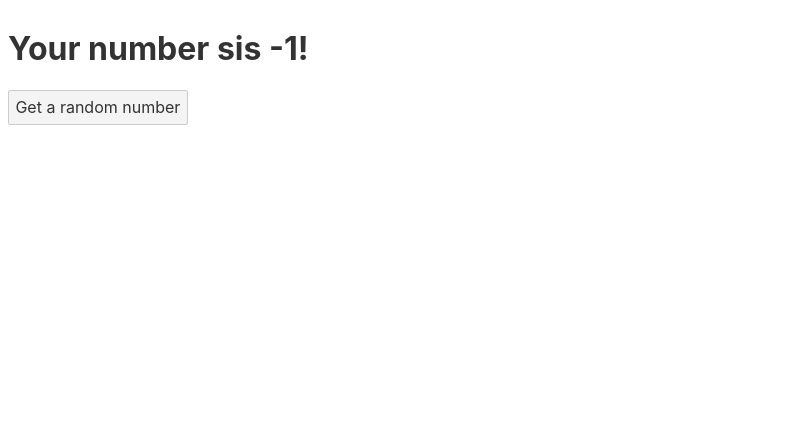
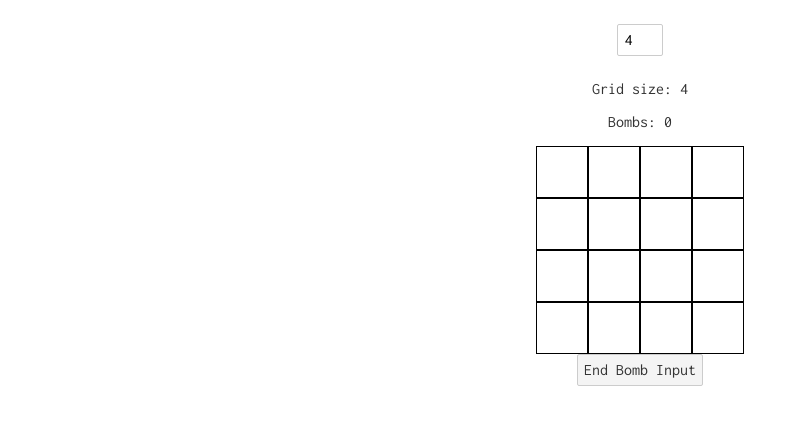
Before and after one commit to littlemight/clips-minesweeper, a Svelte app in the folder client/: page / in a window 1280 px wide. Shown: the top 424 px of the page, without its empty margins (0-799 px from the left). Built offline with nearby package versions, Linux system fonts and the light colour scheme.

Commit message:
add and migrate svelte minesweeper frontend

```diff
--- a/client/rollup.config.js
+++ b/client/rollup.config.js
@@ -1,9 +1,8 @@
 import svelte from 'rollup-plugin-svelte';
+import resolve from '@rollup/plugin-node-resolve';
 import commonjs from '@rollup/plugin-commonjs';
-import resolve from '@rollup/plugin-node-resolve';
 import livereload from 'rollup-plugin-livereload';
 import { terser } from 'rollup-plugin-terser';
-import css from 'rollup-plugin-css-only';
 
 const production = !process.env.ROLLUP_WATCH;
 
@@ -39,13 +38,13 @@ export default {
 	plugins: [
 		svelte({
 			// enable run-time checks when not in production
-			compilerOptions: {
-				dev: !production
+			dev: !production,
+			// we'll extract any component CSS out into
+			// a separate file - better for performance
+			css: css => {
+				css.write('bundle.css');
 			}
 		}),
-		// we'll extract any component CSS out into
-		// a separate file - better for performance
-		css({ output: 'bundle.css' }),
 
 		// If you have external dependencies installed from
 		// npm, you'll most likely need these plugins. In
--- a/client/src/App.svelte
+++ b/client/src/App.svelte
@@ -1,11 +1,165 @@
 <script>
-	let rand = -1;
-	function getRand() {
-	  fetch("./rand")
-		.then(d => d.text())
-		.then(d => (rand = d));
+	let grid = [];
+	let nGrid = 4;
+	let nBombs = 0;
+
+	let inputBomb = true;
+	const resetGrid = () => {
+		if (nGrid > 10) nGrid = 10;
+		else if (nGrid < 4) nGrid = 4;
+		nBombs = 0;
+		grid = [];
+		for (let i = 0; i < nGrid; i++) {
+			grid[i] = new Array(nGrid);
+			for (let j = 0; j < nGrid; j++) {
+				grid[i][j] = {
+					bomb: false,
+					revealed: false,
+					cnt: 0
+				}
+			}
+		}
 	}
-  </script>
 
-  <h1>Your number sis {rand}!</h1>
-  <button on:click={getRand}>Get a random number</button>
+	const toggleBomb = (i, j) => {
+		if (!grid[i][j].bomb) nBombs++;
+		else nBombs--;
+		grid[i][j].bomb = !grid[i][j].bomb;
+		cntAllTiles();
+	}
+
+	const dfs = (i, j) => {
+		grid[i][j].revealed = true;
+		if (grid[i][j].bomb) {
+			for (let i = 0; i < nGrid; i++) {
+				for (let j = 0; j < nGrid; j++) {
+					if (grid[i][j].bomb) {
+						grid[i][j].revealed = true;
+					}
+				}
+			}
+			return;
+		}
+		if (grid[i][j].cnt == 0) {
+			for (let di = -1; di <= 1; di++) {
+				for (let dj = -1; dj <= 1; dj++) {
+					let ti = i + di, tj = j + dj;
+					if (ti >= 0 && ti < nGrid && tj >= 0 && tj < nGrid) {
+						if (!grid[ti][tj].revealed) {
+							dfs(ti, tj);
+						}
+					}
+				}
+			}
+		}
+	}
+
+	const cntBomb = (i, j) => {
+		grid[i][j].cnt = 0;
+		if (grid[i][j].bomb) return;
+		for (let di = -1; di <= 1; di++) {
+			for (let dj = -1; dj <= 1; dj++) {
+				let ti = i + di, tj = j + dj;
+				if (ti >= 0 && ti < nGrid && tj >= 0 && tj < nGrid) {
+					if (grid[ti][tj].bomb) grid[i][j].cnt++;
+				}
+			}
+		}
+	}
+
+	const cntAllTiles = () => {
+		for (let i = 0; i < nGrid; i++) {
+			for (let j = 0; j < nGrid; j++) {
+				cntBomb(i, j);
+			}
+		}
+	}
+
+	const endBombInput = () => {
+		inputBomb = false;
+	}
+
+	resetGrid();
+</script>
+
+<main>
+	{#if inputBomb}
+		<input type="number" bind:value={nGrid} on:change={resetGrid} min="4" max="10">
+		<p>Grid size: {nGrid}</p>
+		<p>Bombs: {nBombs}</p>
+	{:else}
+		<button on:click={() => {inputBomb = true, resetGrid()}}>Reset</button>
+	{/if}
+	<div class="board">
+		{#each grid as row, i}
+			{#each row as tile, j}
+				<div
+					class="tile"
+					style="grid-row: {i + 1}; grid-column: {j + 1}"
+					class:revealed={tile.revealed}
+					class:bomb={tile.bomb && (tile.revealed || inputBomb)}
+					on:click={() => inputBomb ? toggleBomb(i, j) : dfs(i, j) }
+				>
+					{#if inputBomb || tile.revealed}
+						{tile.cnt ? tile.cnt : ''}
+					{/if}
+				</div>
+			{/each}
+		{/each}
+	</div>
+	{#if inputBomb}
+		<button on:click={endBombInput}>End Bomb Input</button>
+	{/if}
+</main>
+
+<style>
+	@import url("https://fonts.googleapis.com/css?family=Inconsolata");
+
+	:global(body) {
+		font-family: 'Inconsolata';
+	}
+
+	main {
+		text-align: center;
+		padding: 1em;
+		max-width: 240px;
+		margin: 0 auto;
+	}
+
+	.board {
+		display: grid;
+		width: fit-content;
+		height: fit-content;
+		margin: auto;
+	}
+
+	.tile {
+		text-align: center;
+		line-height: 50px;
+		height: 50px;
+		width: 50px;
+		border: 1px solid #000;
+		cursor: pointer;
+	}
+
+	.bomb:before {
+		content: '';
+		background: #000;
+		position: absolute;
+		transform: translate(-50%, 50%);
+		width: 25px;
+		height: 25px;
+		border-radius: 50%;
+	}
+
+	.revealed {
+		background: #555;
+		color: white;
+	}
+
+	@media (min-width: 640px) {
+		main {
+			max-width: none;
+		}
+	}
+</style>
```
Also changed, not shown: client/package.json (+3 -4 lines), client/scripts/setupTypeScript.js (+16 -5 lines), 2 other files (tests, documents, lock files or other folders).
